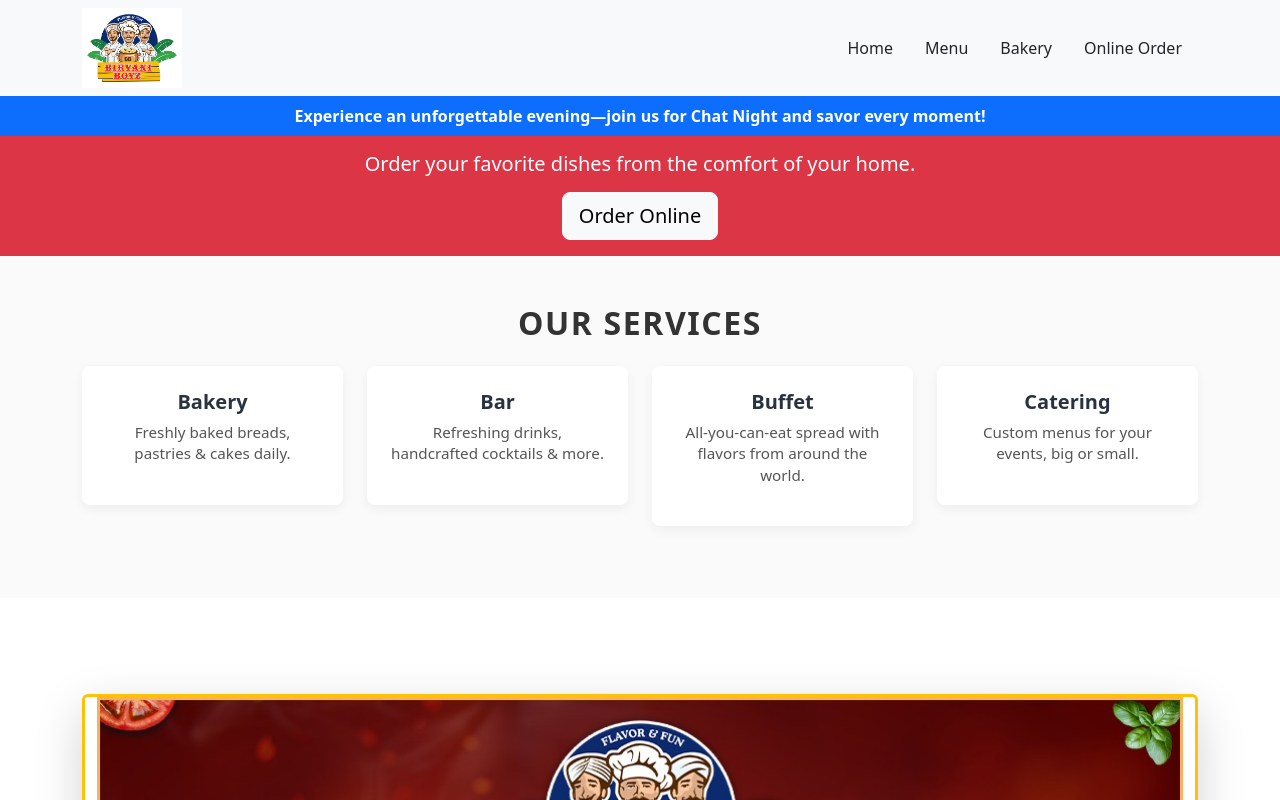
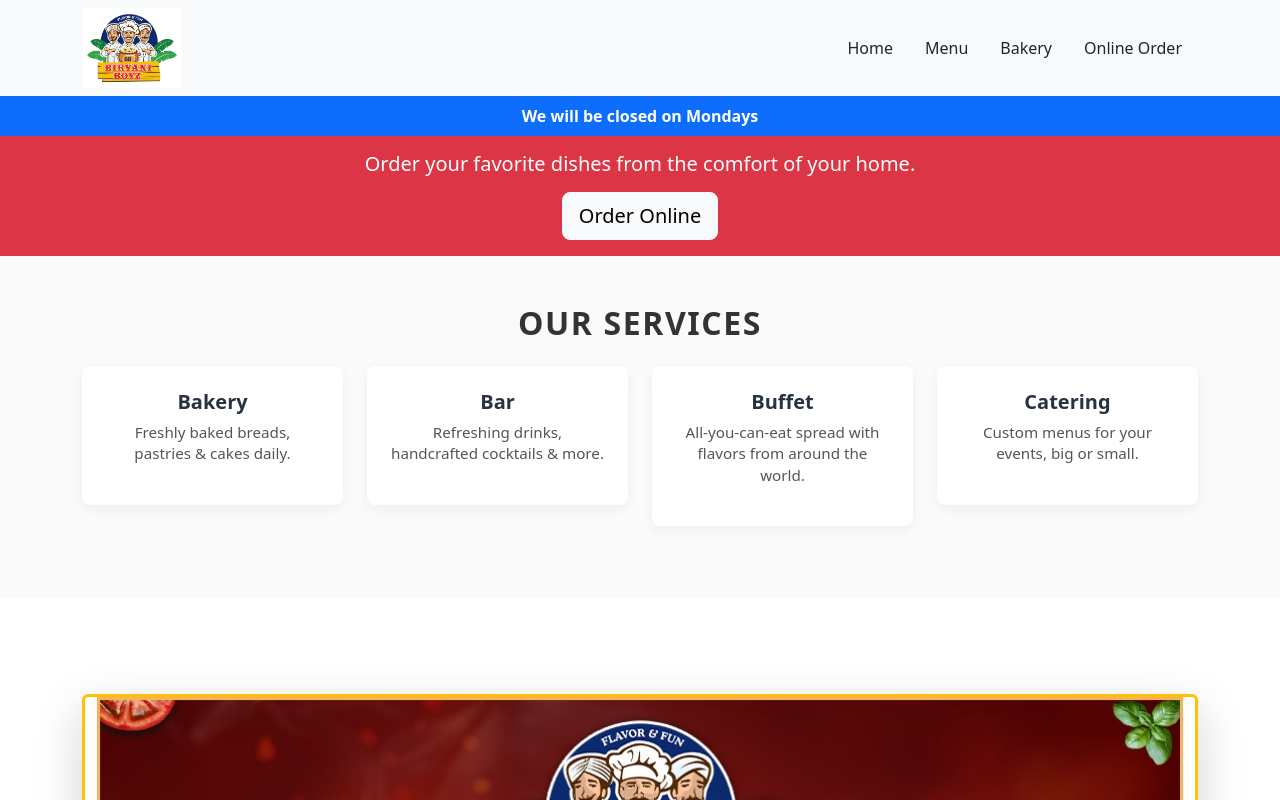
Before and after one commit to biryaniboyzstl/boyz-ui, an Angular app: page /home in a window 1280 px wide. Shown: the top 800 px of the page. Built offline with nearby package versions, Linux system fonts and the light colour scheme.

Commit message:
updating monday message

```diff
--- a/src/app/layout/layout.component.html
+++ b/src/app/layout/layout.component.html
@@ -38,7 +38,7 @@
 <!-- Our Services Section -->
 <!-- Independence Day Banner -->
 <section class="bg-primary text-white text-center py-2">
-  <strong>Experience an unforgettable evening—join us for Chat Night and savor every moment!</strong>
+  <strong>We will be closed on Mondays</strong>
 </section>
 
 
```
